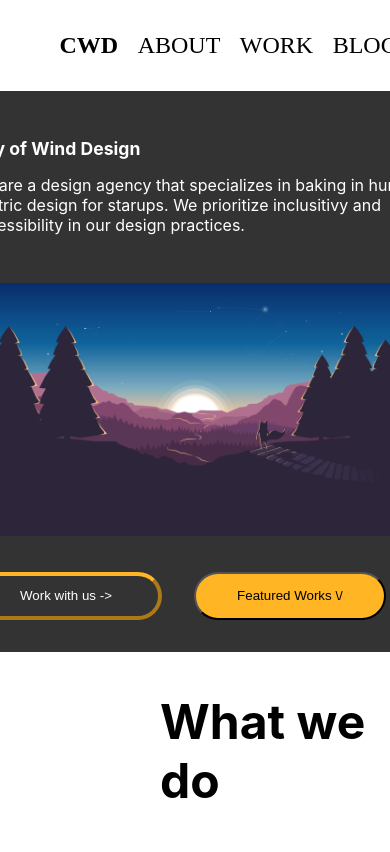
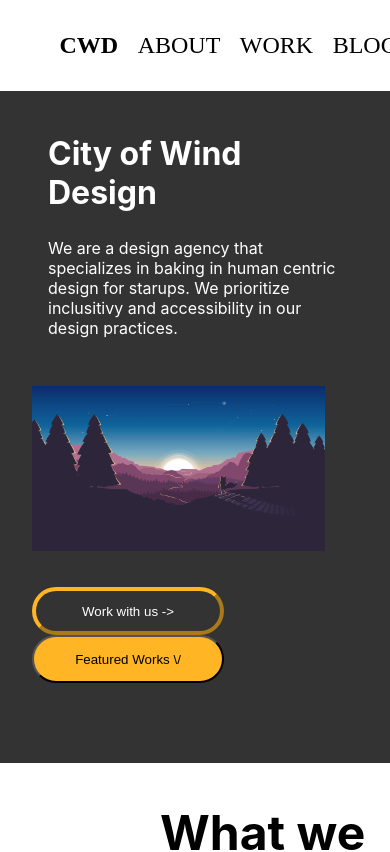
Before and after one commit to ltramos7/cwd-website-fe, a React (Create React App) app: page / in a window 390 px wide. Shown: the top 852 px of the page. Built offline with nearby package versions, Linux system fonts and the light colour scheme.

Commit message:
home scss - added responsive code to header

```diff
--- a/src/components/home/index.jsx
+++ b/src/components/home/index.jsx
@@ -64,7 +64,7 @@ class Home extends React.Component{
 
     checkWindowWidthHeader = () => {
         console.log('window width', window.innerWidth)
-        if (window.innerWidth > 500){
+        if (window.innerWidth > 550){
             return(
                 <div className='home__header'>
                     <div className='home__header-text'>
--- a/src/scss/responsive/_home.scss
+++ b/src/scss/responsive/_home.scss
@@ -3,15 +3,21 @@
         &__header {
             display: grid;
             grid-template-areas: 'one';
-            padding: 2rem 2rem 2rem 2rem;
+            // padding: 2rem 2rem 2rem 2rem;
 
             &-text {
-                width: 100%;
-                padding: 0 0 2rem 0;
+                width: 90%;
+                padding: 0 0 2rem 1rem;
+                margin-top: -4rem;
 
                 & > h1 {
-                    font-size: 1.1rem;
+                    font-size: 2rem;
                 }
+            }
+
+            &-img > img {
+                height: auto;
+                width: 90%;
             }
         }
 
```
